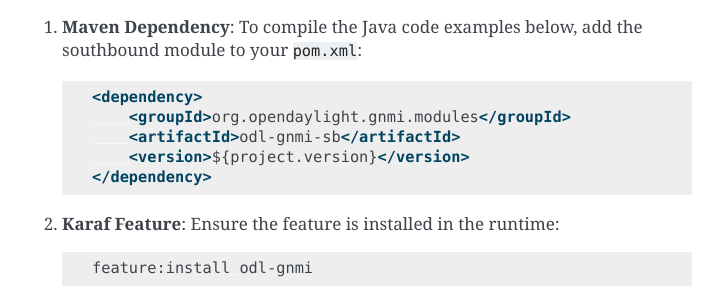
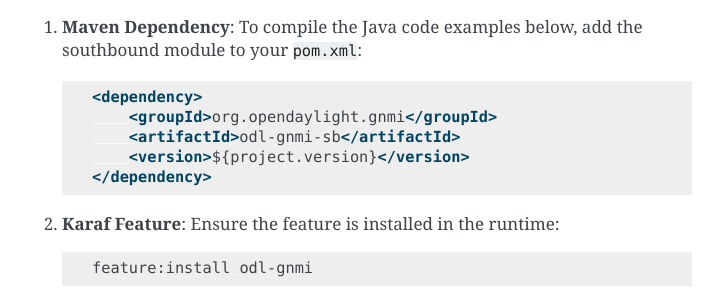
Before and after one commit to opendaylight/gnmi, a Sphinx documentation site: the page built from docs/developer-guide.rst, in a window 1280 px wide and 900 px high, scrolled down 1085 px. Shown: the part 152-452 px from the top of the window, without its empty margins (388-1111 px from the left). Built offline with Sphinx 7.4.7, drawn with Linux system fonts in a browser that asks for light colours; some of the changed text lies outside the part shown.

Commit message:
Use correct group id in docs
Implement grouping name change made in:
9fff89420002c352e43f1c771695a9d890aa69e9

Change-Id: Ic6a28ad9663899d72c8553c87393b1dd0ee905bb
Signed-off-by: tobias.pobocik <tobias.pobocik@pantheon.tech>

```diff
--- a/docs/developer-guide.rst
+++ b/docs/developer-guide.rst
@@ -58,7 +58,7 @@ artifacts are available in your environment.
     .. code-block:: xml
 
         <dependency>
-            <groupId>org.opendaylight.gnmi.modules</groupId>
+            <groupId>org.opendaylight.gnmi</groupId>
             <artifactId>odl-gnmi-sb</artifactId>
             <version>${project.version}</version>
         </dependency>
@@ -251,7 +251,7 @@ Build and Run
     .. code-block:: xml
 
         <dependency>
-            <groupId>org.opendaylight.gnmi.modules</groupId>
+            <groupId>org.opendaylight.gnmi</groupId>
             <artifactId>odl-gnmi-device-simulator</artifactId>
         </dependency>
 
```
